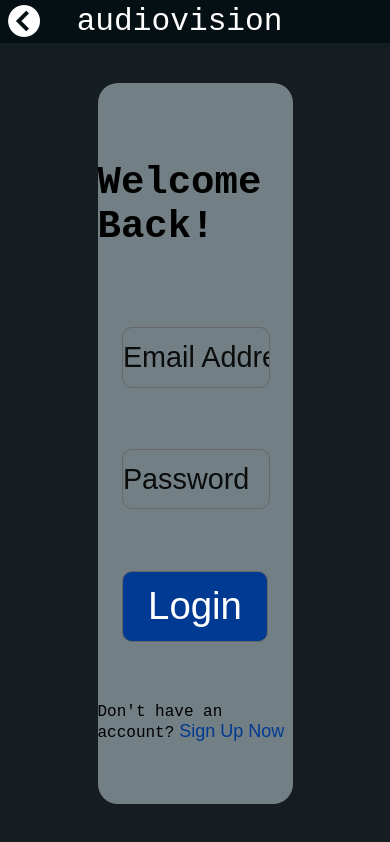
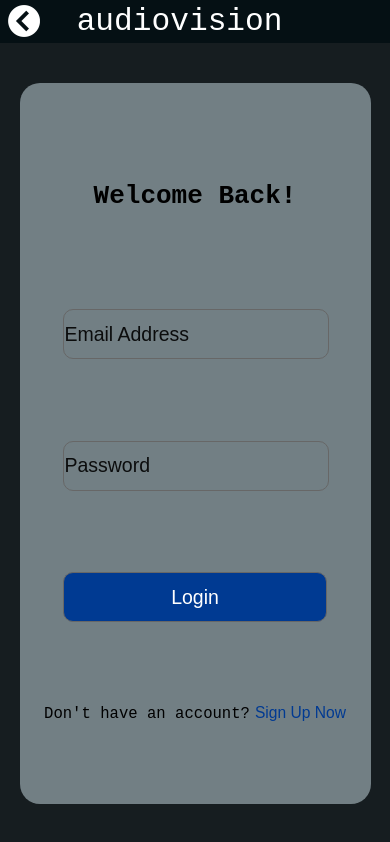
Before and after one commit to poke8014/CS161, a React (Create React App) app in the folder dev/: page /login in a window 390 px wide. Built offline with nearby package versions, Linux system fonts and the light colour scheme.

Commit message:
modified styling and improved mobile responsiveness

```diff
--- a/dev/src/pages/LoginPage/LoginPage.css
+++ b/dev/src/pages/LoginPage/LoginPage.css
@@ -27,7 +27,7 @@
 
 .form-type{
     padding: 2vh 0;
-    font-size: 5ch;
+    font-size: clamp(2rem, 2.5vw, 5rem);
     font-weight: bold;
     margin: 0;
 }
@@ -45,7 +45,7 @@
     border-radius: 10px;
     border: 1px solid rgb(103, 103, 103);
     margin: 0;
-    font-size: 3ch;
+    font-size: clamp(1.5rem, 1.5vw, 3rem);
     padding: 1.5vh 0;
     background-color: #727F84;
     color: #051014;
@@ -73,13 +73,14 @@
 .login-signup-box .form-submit{
     background-color: #003A92;
     color: white;
-    font-size: 4ch;
+    font-size: clamp(1.5rem, 2vw, 5rem);
     margin: 0;
 }
 
 .no-account, .signup-now-button{
     margin: 0;
-    font-size: large;
+    text-align: center;
+    font-size: clamp(1.2rem, 1vw, 2rem);
 }
 
 .signup-now-button{
@@ -106,15 +107,21 @@
 .login-signup-box .error{
     display: block;
     text-align: left;
-    color: red;
+    color: white;
+    width: fit-content;
     opacity: 80%;
+    background-color: black;
     font-size: larger;
+    border-bottom: 1px solid red;
+    font-size: clamp(0.8rem, 1vw, 2rem);
 }
 
 .password-requirements{
+    font-size: clamp(1rem, 1vw, 2rem);
     text-align: center;
+    width: 80%;
     margin: 0;
-    padding: 5px 0px;
+    padding: 0.5rem 0px;
     color: white;
     background-color: black;
     border-radius: 10px;
@@ -132,12 +139,30 @@
     text-align: left;
 }
 
-.valid-req{
+.invalid-req::before{
+    content: "\2022";
+    font-weight: bold;
+    display: inline-block;
+    width: 1em;
+    margin-left: -1em;
+    color: red;
+}
+
+.valid-req::before{
+    content: "\2022";
+    font-weight: bold;
+    display: inline-block;
+    width: 1em;
+    margin-left: -1em;
     color: green;
 }
 
+.valid-req{
+    list-style: none;
+}
+
 .invalid-req{
-    color: red;
+    list-style: none;
 }
 
 .user-created {
@@ -177,3 +202,10 @@
         transform: translateY(20px);
     }
 }
+
+@media (max-width: 800px) {
+    .login-signup-box{
+        width: 90%;
+        height: 90%;
+    }
+}
```
